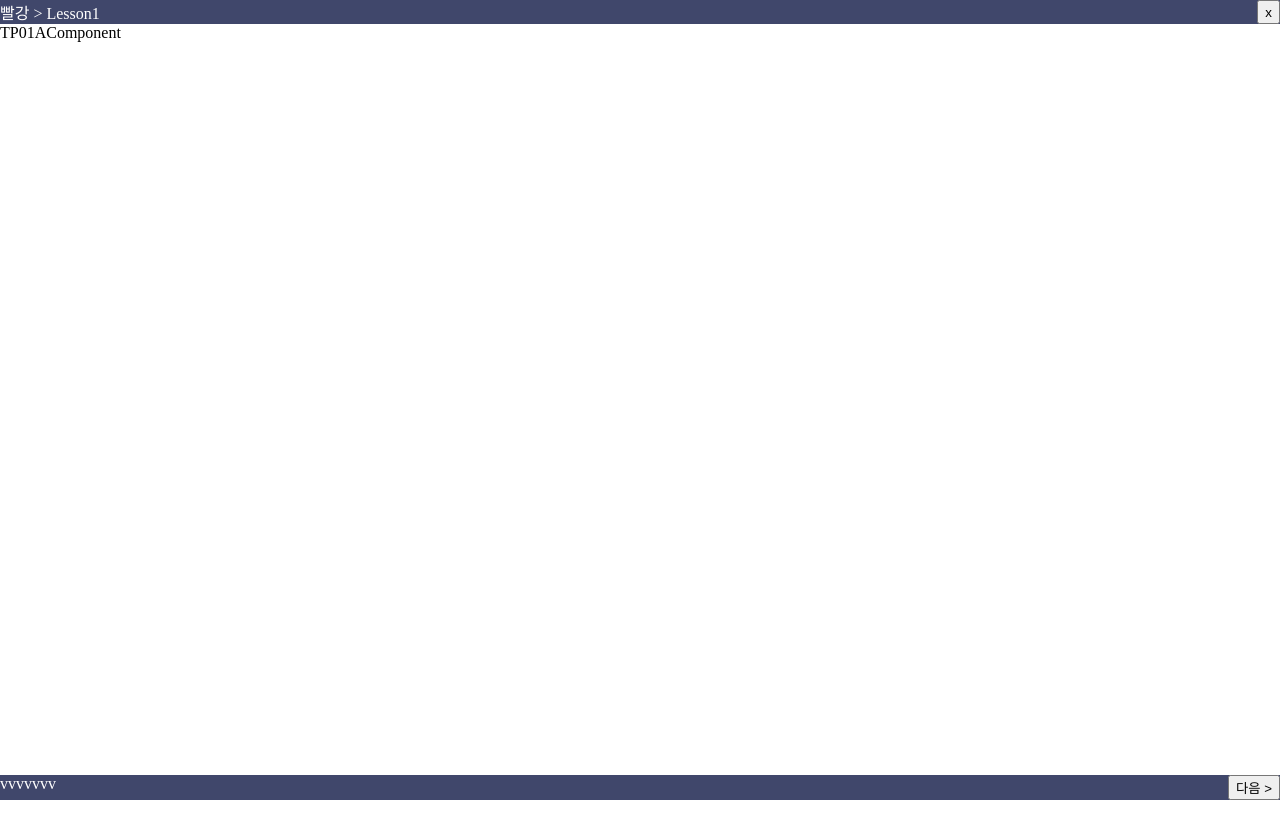
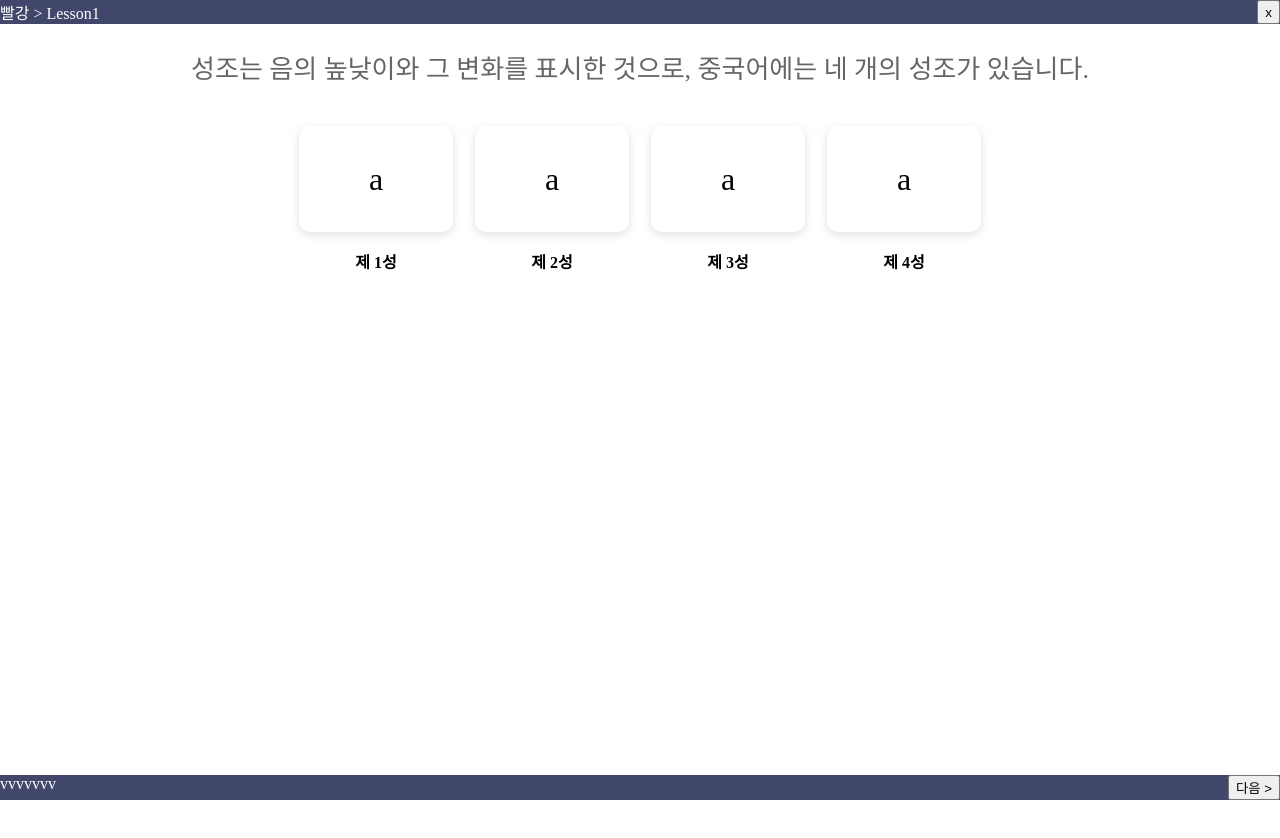
Before and after one commit to naynara87/chai_lecture, a React (Create React App) app: page /corner/1 in a window 1280 px wide. Shown: the top 838 px of the page. Built offline with nearby package versions, Linux system fonts and the light colour scheme.

Commit message:
BBC-520 TP03A 구현

```diff
--- /dev/null
+++ b/src/components/atoms/HtmlContentComponent.tsx
@@ -0,0 +1,25 @@
+import React from "react";
+import styled from "@emotion/styled";
+
+interface HtmlContentComponentProps {
+  text: string;
+}
+
+const TitleWrapper = styled.div`
+  line-height: 1.5;
+  font-weight: 400;
+  font-size: 26px;
+  color: #666666;
+  white-space: pre-line;
+  text-align: center;
+
+  @media all and (max-width: 1024px) {
+    font-size: 2.5vw;
+  }
+`;
+
+const HtmlContentComponent = ({ text }: HtmlContentComponentProps) => {
+  return <TitleWrapper dangerouslySetInnerHTML={{ __html: text }}></TitleWrapper>;
+};
+
+export default HtmlContentComponent;
--- /dev/null
+++ b/src/components/atoms/WordsContentComponent.tsx
@@ -0,0 +1,66 @@
+import React from "react";
+import styled from "@emotion/styled";
+import { ListenWordData } from "../../types/templateContents";
+
+interface WordsContentComponentProps extends ListenWordData {
+  handleClickWordContent: (audioSrc: string) => void;
+}
+
+const TextCardGrp = styled.div`
+  display: inline-block;
+`;
+
+const TextCard = styled.div`
+  width: 154px;
+  height: 106px;
+  line-height: 84px;
+  margin: 11px;
+  padding: 11px 0;
+  border: 1px solid cololr(gray2);
+  border-radius: 11px;
+  font-size: 32px;
+  -webkit-box-shadow: 0 3px 10px rgba(0, 0, 0, 0.12);
+  box-shadow: 0 3px 10px rgba(0, 0, 0, 0.12);
+  text-align: center;
+  cursor: pointer;
+
+  @media all and (max-width: 1024px) {
+    width: 15vw;
+    height: 10.4166666667vw;
+    line-height: 8.3333333333vw;
+    margin: 1.0416666667vw;
+    border-radius: 1.0416666667vw;
+    padding: 1.0416666667vw 0;
+    font-size: 3.125vw;
+  }
+`;
+
+const MeaningText = styled.div`
+  margin-top: 17px;
+  font-weight: 600;
+  font-size: 16px;
+
+  @media all and (max-width: 1024px) {
+    margin-top: 1.6666666667vw;
+    font-size: 1.5625vw;
+  }
+`;
+
+const WordsContentComponent = (props: WordsContentComponentProps) => {
+  const handleClickWorkContent = () => {
+    props.handleClickWordContent(props.audio.src);
+  };
+  return (
+    <TextCardGrp>
+      <TextCard
+        onClick={handleClickWorkContent}
+        dangerouslySetInnerHTML={{ __html: props.text }}
+      ></TextCard>
+      {props.meaning && (
+        <MeaningText dangerouslySetInnerHTML={{ __html: props.meaning }}></MeaningText>
+      )}
+    </TextCardGrp>
+  );
+};
+
+export default WordsContentComponent;
--- /dev/null
+++ b/src/components/molecules/ListenWordContent.tsx
@@ -0,0 +1,47 @@
+import React, { useRef, useState } from "react";
+import styled from "@emotion/styled";
+import { ListenWordData } from "../../types/templateContents";
+import WordsContentComponent from "../atoms/WordsContentComponent";
+
+interface ListenWordContentProps {
+  datas: ListenWordData[];
+}
+
+const TextCardWrapper = styled.div`
+  text-align: center;
+`;
+
+const ListenWordContent = (datas: ListenWordContentProps) => {
+  const audioRef = useRef<HTMLAudioElement>(null);
+  const [audioSrc, setAudioSrc] = useState("");
+  const handleClickWordContent = (src: string) => {
+    setAudioSrc(src);
+    if (audioRef.current) {
+      audioRef.current.pause();
+      audioRef.current.load();
+      audioRef.current.play();
+    }
+  };
+  return (
+    <>
+      <audio ref={audioRef}>
+        <source src={audioSrc}></source>
+      </audio>
+      <TextCardWrapper>
+        {datas.datas.map((item, index) => {
+          return (
+            <WordsContentComponent
+              key={index}
+              text={item.text}
+              audio={item.audio}
+              meaning={item.meaning}
+              handleClickWordContent={handleClickWordContent}
+            />
+          );
+        })}
+      </TextCardWrapper>
+    </>
+  );
+};
+
+export default ListenWordContent;
--- a/src/components/pages/CornerPage.tsx
+++ b/src/components/pages/CornerPage.tsx
@@ -39,7 +39,6 @@ const CornerPage = () => {
     setPageIndex((prev) => prev + 1);
     setIsPageCompleted(false);
   };
-
   return (
     <CommonPageLayout>
       <>
--- a/src/components/templates/TP01AComponent.tsx
+++ b/src/components/templates/TP01AComponent.tsx
@@ -4,7 +4,7 @@ import { TemplateProps } from "../../types/templates";
 interface TP01AComponentProps extends TemplateProps {}
 const TP01AComponent = ({ setPageCompleted, page }: TP01AComponentProps) => {
   useEffect(() => {
-    console.log("page", page);
+    console.log("page", page.template.contents);
   });
   return <div>TP01AComponent</div>;
 };
--- /dev/null
+++ b/src/components/templates/TP03AComponent.tsx
@@ -0,0 +1,27 @@
+import React, { useCallback } from "react";
+import { TP03A, TP03AContent } from "../../types/pageTemplate";
+import { TemplateProps } from "../../types/templates";
+import HtmlContentComponent from "../atoms/HtmlContentComponent";
+import ListenWordContent from "../molecules/ListenWordContent";
+
+interface TP03AComponentProps extends TemplateProps {}
+const TP03AComponent = ({ setPageCompleted, page }: TP03AComponentProps) => {
+  const thisPage = page as TP03A;
+  const renderContents = useCallback((content: TP03AContent, index: number) => {
+    if (content.type === "html") {
+      const html = content.data.text;
+      return <HtmlContentComponent key={index} text={html} />;
+    } else if (content.type === "listenWords") {
+      return <ListenWordContent key={index} datas={content.data} />;
+    }
+  }, []);
+  return (
+    <>
+      {thisPage.template.contents.map((item, index) => {
+        return renderContents(item, index);
+      })}
+    </>
+  );
+};
+
+export default TP03AComponent;
--- a/src/data/dummyData.ts
+++ b/src/data/dummyData.ts
@@ -31,29 +31,69 @@ export const dummyData: AppData = {
           title: "지난 레슨 확인하기",
           description: "녹음을 듣고 알맞은 발음을 고르세요.",
           template: {
-            type: "TP01A", // TODO: iframe 타입 추가
+            type: "TP03A", // TODO: iframe 타입 추가
             // TODO: iframe에 따른 src 옵셔널로 추가
             contents: [
               {
-                type: "chooseTextByAudio",
+                type: "html",
                 data: {
-                  choices: ["ge", "ke"],
-                  answerIndex: 0,
-                  audio: {
-                    src: "https://www.soundhelix.com/examples/mp3/SoundHelix-Song-1.mp3",
-                  },
+                  text: "<p>성조는 음의 높낮이와 그 변화를 표시한 것으로, 중국어에는 네 개의 성조가 있습니다.</p>",
                 },
               },
               {
-                type: "chooseTextByAudio",
-                data: {
-                  choices: ["he", "ge"],
-                  answerIndex: 0,
-                  audio: {
-                    src: "https://www.soundhelix.com/examples/mp3/SoundHelix-Song-1.mp3",
+                type: "listenWords",
+                data: [
+                  {
+                    text: "a",
+                    audio: {
+                      src: "https://www.soundhelix.com/examples/mp3/SoundHelix-Song-1.mp3",
+                    },
+                    meaning: "<p>제 1성</p>",
                   },
-                },
+                  {
+                    text: "a",
+                    audio: {
+                      src: "https://files.musopen.org/recordings/0d2b20df-6ba6-46c9-b058-62f5e7976cb0.mp3?filename=Cello+Suite+no.+1+-+Prelude+in+G,+BWV+1007.mp3&preview",
+                    },
+                    meaning: "<p>제 2성</p>",
+                  },
+                  {
+                    text: "a",
+                    audio: {
+                      src: "https://www.soundhelix.com/examples/mp3/SoundHelix-Song-1.mp3",
+                    },
+                    meaning: "<p>제 3성</p>",
+                  },
+                  {
+                    text: "a",
+                    audio: {
+                      src: "https://files.musopen.org/recordings/0d2b20df-6ba6-46c9-b058-62f5e7976cb0.mp3?filename=Cello+Suite+no.+1+-+Prelude+in+G,+BWV+1007.mp3&preview",
+                    },
+                    meaning: "<p>제 4성</p>",
+                  },
+                ],
               },
+
+              // {
+              //   type: "chooseTextByAudio",
+              //   data: {
+              //     choices: ["ge", "ke"],
+              //     answerIndex: 0,
+              //     audio: {
+              //       src: "https://www.soundhelix.com/examples/mp3/SoundHelix-Song-1.mp3",
+              //     },
+              //   },
+              // },
+              // {
+              //   type: "chooseTextByAudio",
+              //   data: {
+              //     choices: ["he", "ge"],
+              //     answerIndex: 0,
+              //     audio: {
+              //       src: "https://www.soundhelix.com/examples/mp3/SoundHelix-Song-1.mp3",
+              //     },
+              //   },
+              // },
             ],
           },
         },
@@ -107,7 +147,7 @@ export const dummyData: AppData = {
             type: "TP03A",
             contents: [
               {
-                type: "text",
+                type: "html",
                 data: {
                   text: "성조는 음의 높낮이와 그 변화를 표시한 것으로, 중국어에는 네 개의 성조가 있습니다.",
                 },
@@ -156,7 +196,7 @@ export const dummyData: AppData = {
             type: "TP03B",
             contents: [
               {
-                type: "text",
+                type: "html",
                 data: {
                   text: "운모는 음절에서 성모를 제외한 나머지 부분으로, 모두 36입니다.",
                 },
--- a/src/hooks/useTemplateMapper.tsx
+++ b/src/hooks/useTemplateMapper.tsx
@@ -1,4 +1,5 @@
 import TP01AComponent from "../components/templates/TP01AComponent";
+import TP03AComponent from "../components/templates/TP03AComponent";
 import { TemplateType } from "../types/appData";
 import { TemplateProps } from "../types/templates";
 
@@ -6,7 +7,7 @@ export interface UseTemplateMapperProps extends TemplateProps {}
 const useTemplateMapper = (props: UseTemplateMapperProps) => {
   const templateMapper: Record<TemplateType, JSX.Element> = {
     TP01A: <TP01AComponent {...props} />,
-    TP03A: <div>TP03A</div>,
+    TP03A: <TP03AComponent {...props} />,
     TP03B: <div>TP03B</div>,
   };
 
--- a/src/types/pageTemplate.ts
+++ b/src/types/pageTemplate.ts
@@ -1,5 +1,5 @@
 import { ID } from "./appData";
-import { ChooseTextByAudioContent, ListenWordsContent, TextContent } from "./templateContents";
+import { ChooseTextByAudioContent, ListenWordsContent, HtmlContent } from "./templateContents";
 
 export type TP01A = {
   id: ID;
@@ -27,7 +27,7 @@ type TP03ATemplate = {
   contents: TP03AContent[];
 };
 
-type TP03AContent = TextContent | ListenWordsContent;
+export type TP03AContent = HtmlContent | ListenWordsContent;
 
 export type TP03B = {
   id: ID;
@@ -41,4 +41,4 @@ type TP03BTemplate = {
   contents: TP03BContent[];
 };
 
-type TP03BContent = TextContent | ListenWordsContent;
+type TP03BContent = HtmlContent | ListenWordsContent;
--- a/src/types/templateContents.ts
+++ b/src/types/templateContents.ts
@@ -12,8 +12,8 @@ type ChooseTextByAudioData = {
   };
 };
 
-export type TextContent = {
-  type: "text";
+export type HtmlContent = {
+  type: "html";
   data: {
     text: string;
   };
@@ -38,7 +38,7 @@ export type ListenWordsContent = {
   data: ListenWordData[];
 };
 
-type ListenWordData = {
+export type ListenWordData = {
   text: string;
   audio: {
     src: string;
```
